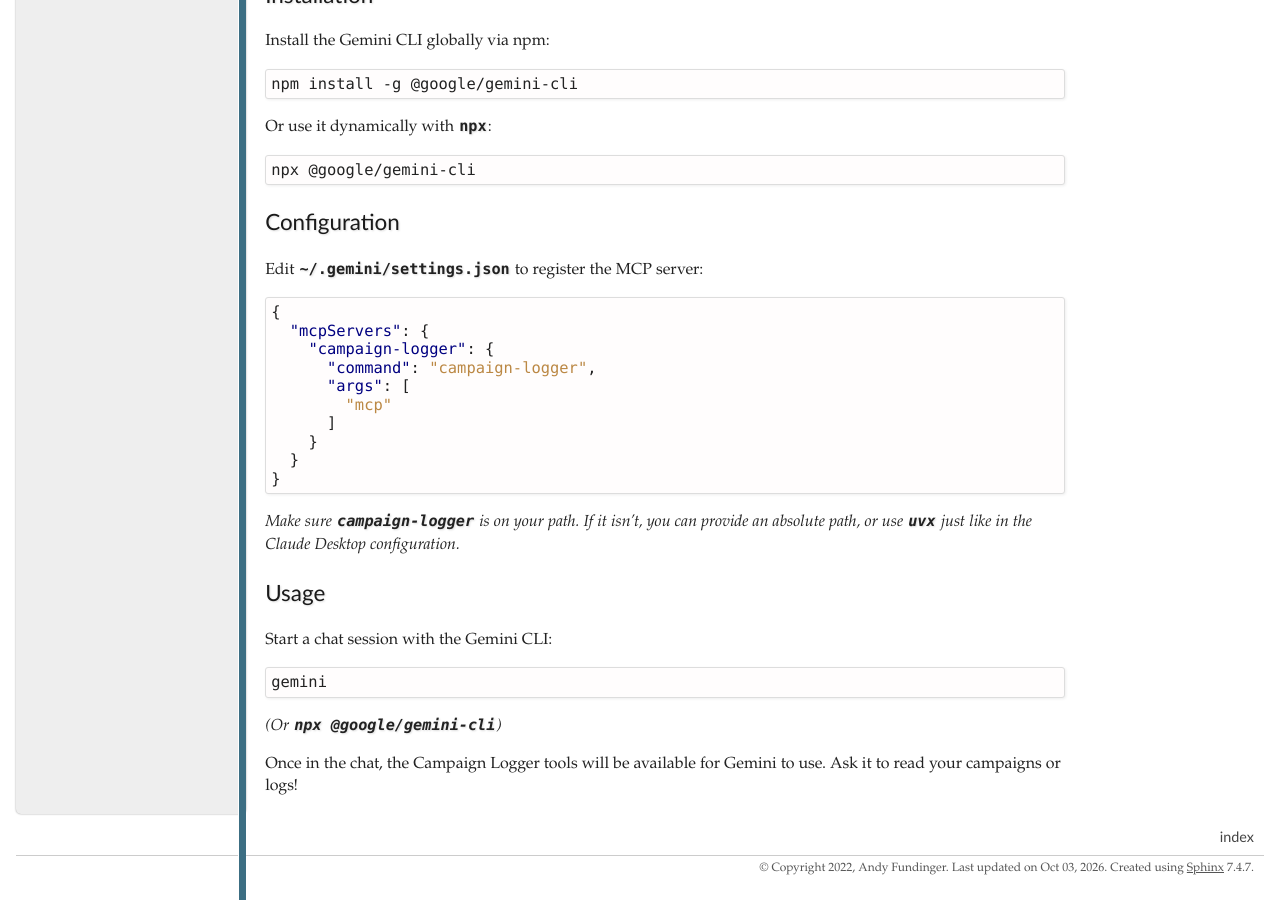
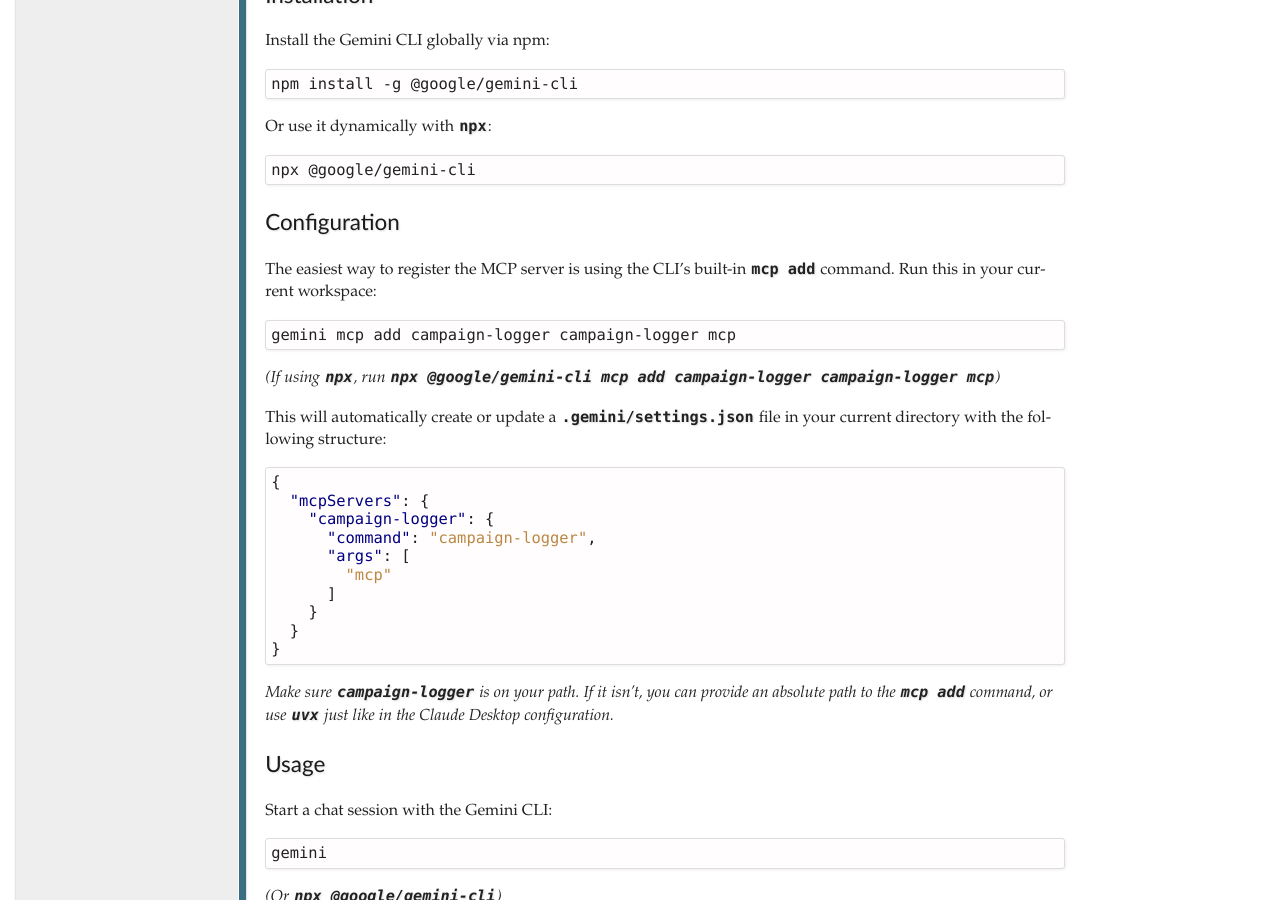
Before and after one commit to Ciemaar/campaign_logger, a Sphinx documentation site: the page built from docs/mcp-server.md, in a window 1280 px wide and 900 px high, scrolled down 4200 px. Built offline with Sphinx 7.4.7, drawn with Linux system fonts in a browser that asks for light colours.

Commit message:
docs: refine Gemini CLI configuration instructions
- Updates the configuration section to recommend using the built-in `gemini mcp add` command instead of manually editing files.
- Clarifies that `.gemini/settings.json` is created in the current directory, rather than a global `~/.gemini` folder, based on real CLI behavior.

Co-authored-by: Ciemaar <1388496+Ciemaar@users.noreply.github.com>

````diff
--- a/docs/mcp-server.md
+++ b/docs/mcp-server.md
@@ -224,7 +224,15 @@ npx @google/gemini-cli
 
 ### Configuration
 
-Edit `~/.gemini/settings.json` to register the MCP server:
+The easiest way to register the MCP server is using the CLI's built-in `mcp add` command. Run this in your current workspace:
+
+```bash
+gemini mcp add campaign-logger campaign-logger mcp
+```
+
+*(If using `npx`, run `npx @google/gemini-cli mcp add campaign-logger campaign-logger mcp`)*
+
+This will automatically create or update a `.gemini/settings.json` file in your current directory with the following structure:
 
 ```json
 {
@@ -239,7 +247,7 @@ Edit `~/.gemini/settings.json` to register the MCP server:
 }
 ```
 
-*Make sure `campaign-logger` is on your path. If it isn't, you can provide an absolute path, or use `uvx` just like in the Claude Desktop configuration.*
+*Make sure `campaign-logger` is on your path. If it isn't, you can provide an absolute path to the `mcp add` command, or use `uvx` just like in the Claude Desktop configuration.*
 
 ### Usage
 
````
